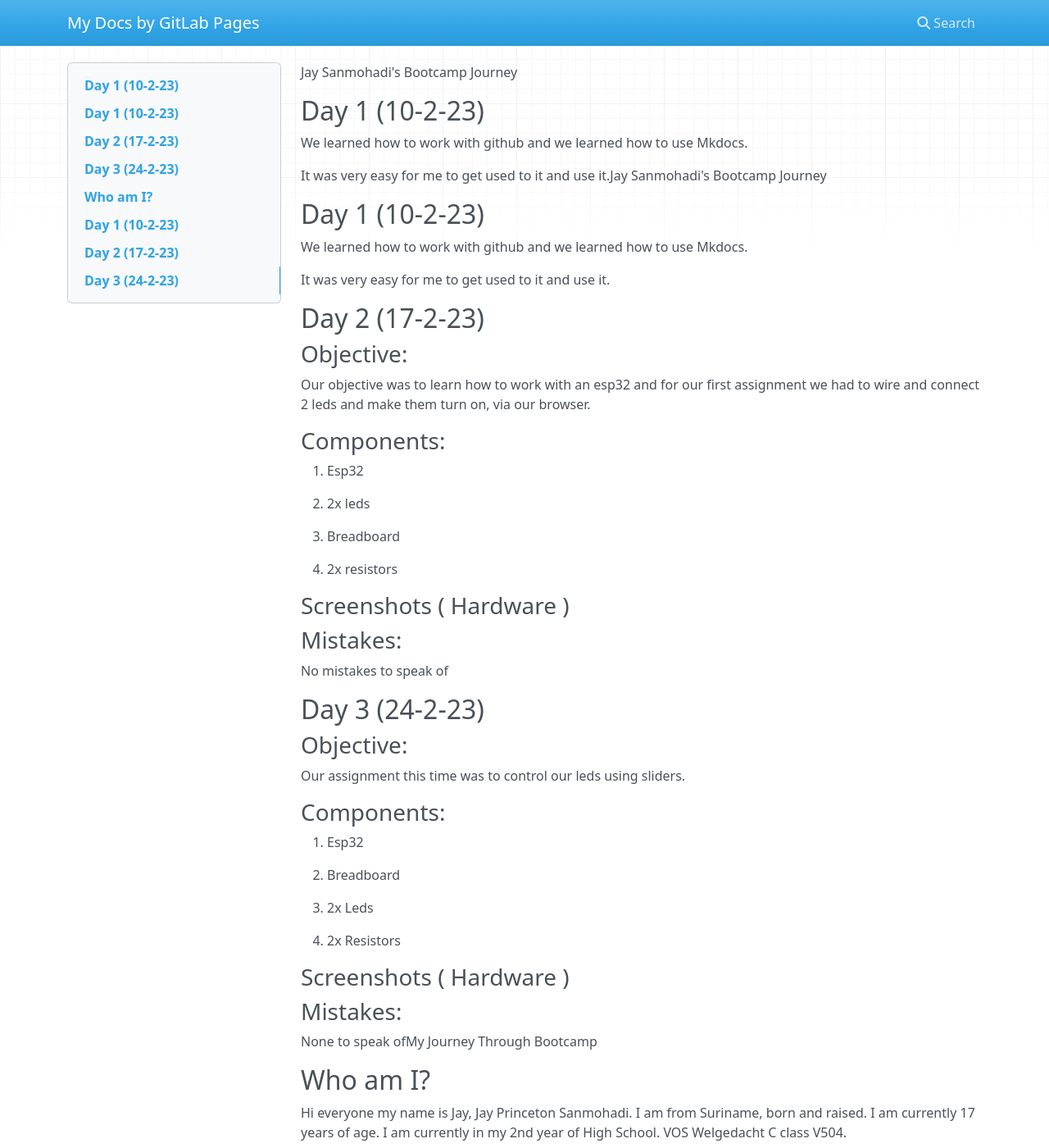
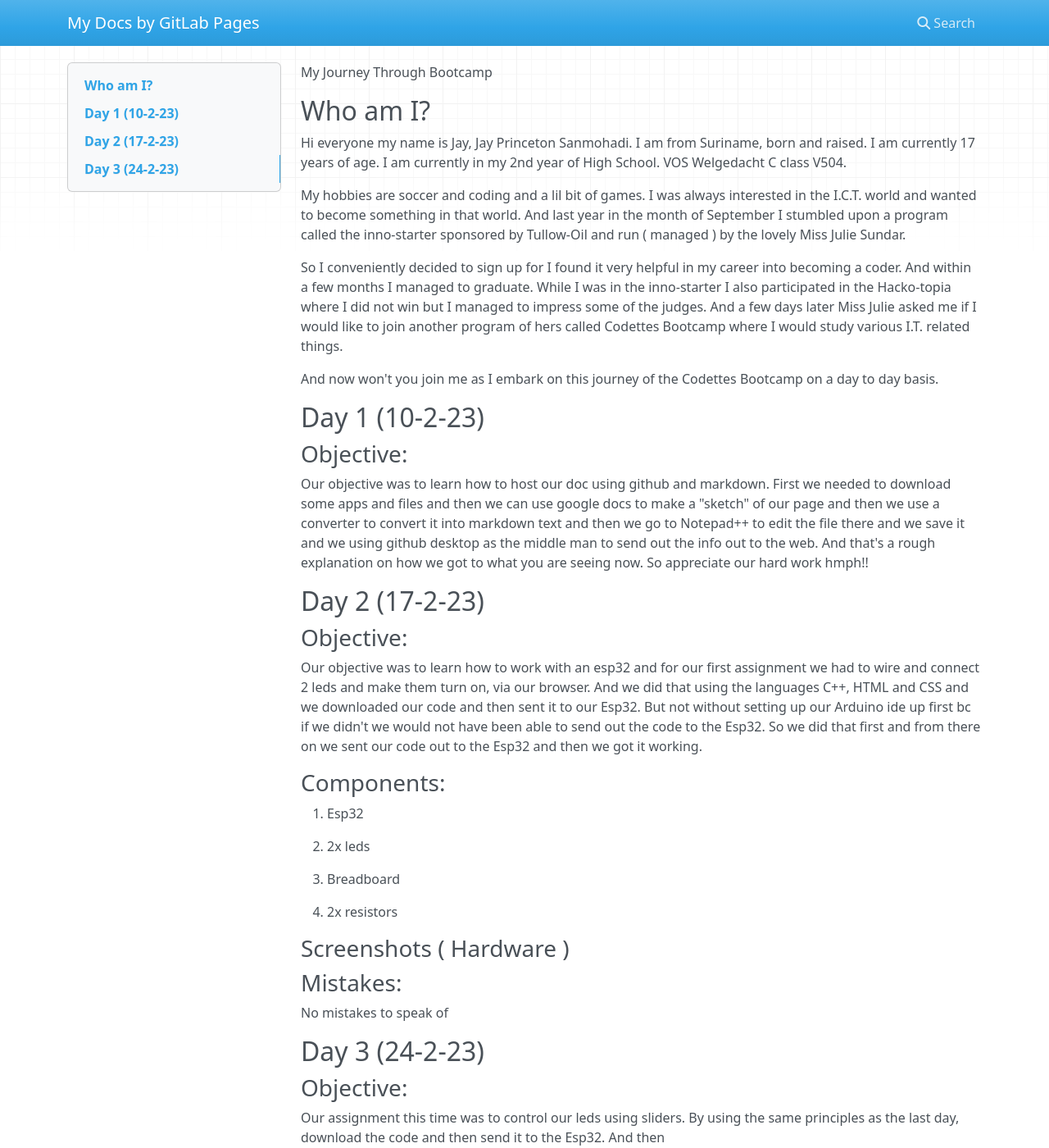
Before and after one commit to 0SaNJ/Bootcamp, an MkDocs documentation site: the page built from docs/index.md, in a window 1280 px wide and 1400 px high. Shown: the whole window at 82% size. Built offline with MkDocs 1.6.1, drawn with Linux system fonts in a browser that asks for light colours; nearby versions of some CDN libraries.

Commit message:
Update (3-3-23)

```diff
--- a/docs/index.md
+++ b/docs/index.md
@@ -1,64 +1,4 @@
-Jay Sanmohadi's Bootcamp Journey
-
-Day 1 (10-2-23)
----------------
-
-We learned how to work with github and we learned how to use Mkdocs.
-
-It was very easy for me to get used to it and use it.Jay Sanmohadi's Bootcamp Journey
-
-Day 1 (10-2-23)
----------------
-
-We learned how to work with github and we learned how to use Mkdocs.
-
-It was very easy for me to get used to it and use it.
-
-Day 2 (17-2-23)
-----------------
-
-### Objective:
-
-Our objective was to learn how to work with an esp32 and for our first assignment we had to wire and connect 2 leds and make them turn on, via our browser.
-
-### Components:
-
-1.  Esp32
-
-2.  2x leds
-
-3.  Breadboard
-
-4.  2x resistors
-
-### Screenshots ( Hardware )
-
-### Mistakes:
-
-No mistakes to speak of
-
-Day 3 (24-2-23)
----------------
-
-### Objective:
-
-Our assignment this time was to control our leds using sliders.
-
-### Components:
-
-1.  Esp32
-
-2.  Breadboard
-
-3.  2x Leds
-
-4.  2x Resistors
-
-### Screenshots ( Hardware )
-
-### Mistakes:
-
-None to speak ofMy Journey Through Bootcamp
+My Journey Through Bootcamp
 
 Who am I?
 ---------
```
